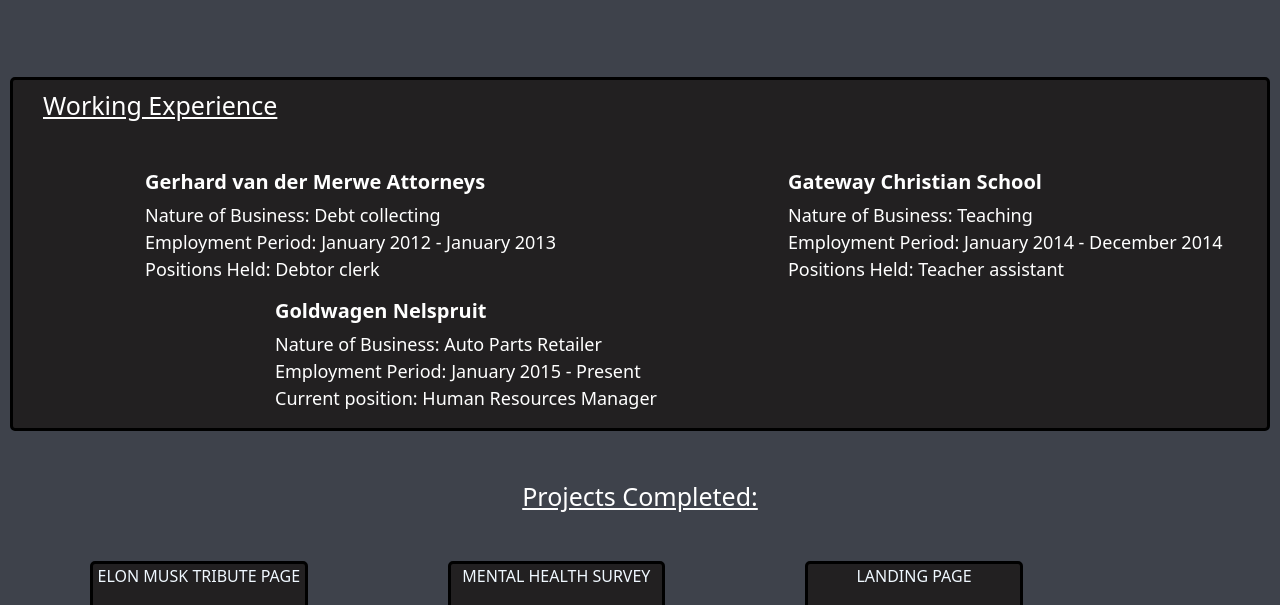
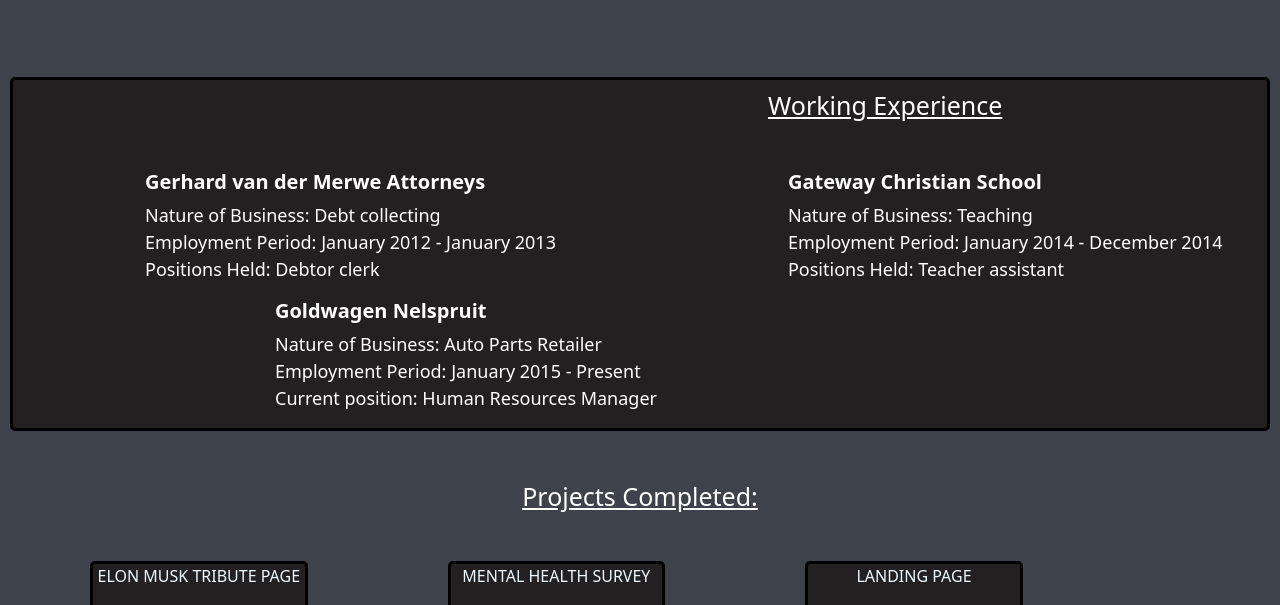
Before and after one commit to Deon92/Deon_H-ll_Resume, a plain HTML site: page index.html in a window 1280 px wide. Shown: the part 3366-3971 px from the top of the page. Drawn offline with nearby package versions, Linux system fonts and the light colour scheme.

Commit message:
Update index.css

```diff
--- a/index.css
+++ b/index.css
@@ -206,7 +206,7 @@ ul {
     text-decoration: underline;
     margin-top: 10px;
     margin-bottom: 50px;
-    maegin-left: 725px;
+    margin-left: 725px;
     font-size: 25px;
 }
 
```
